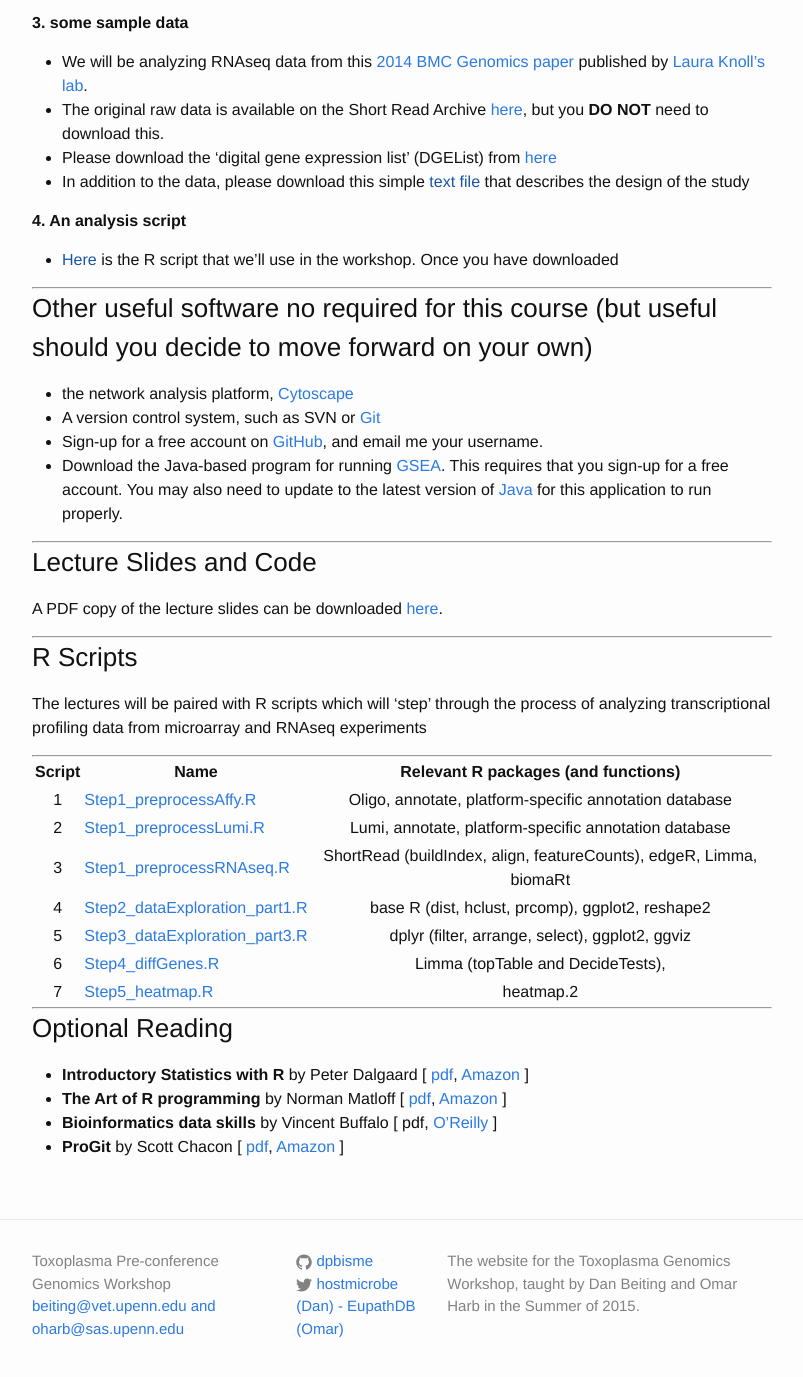
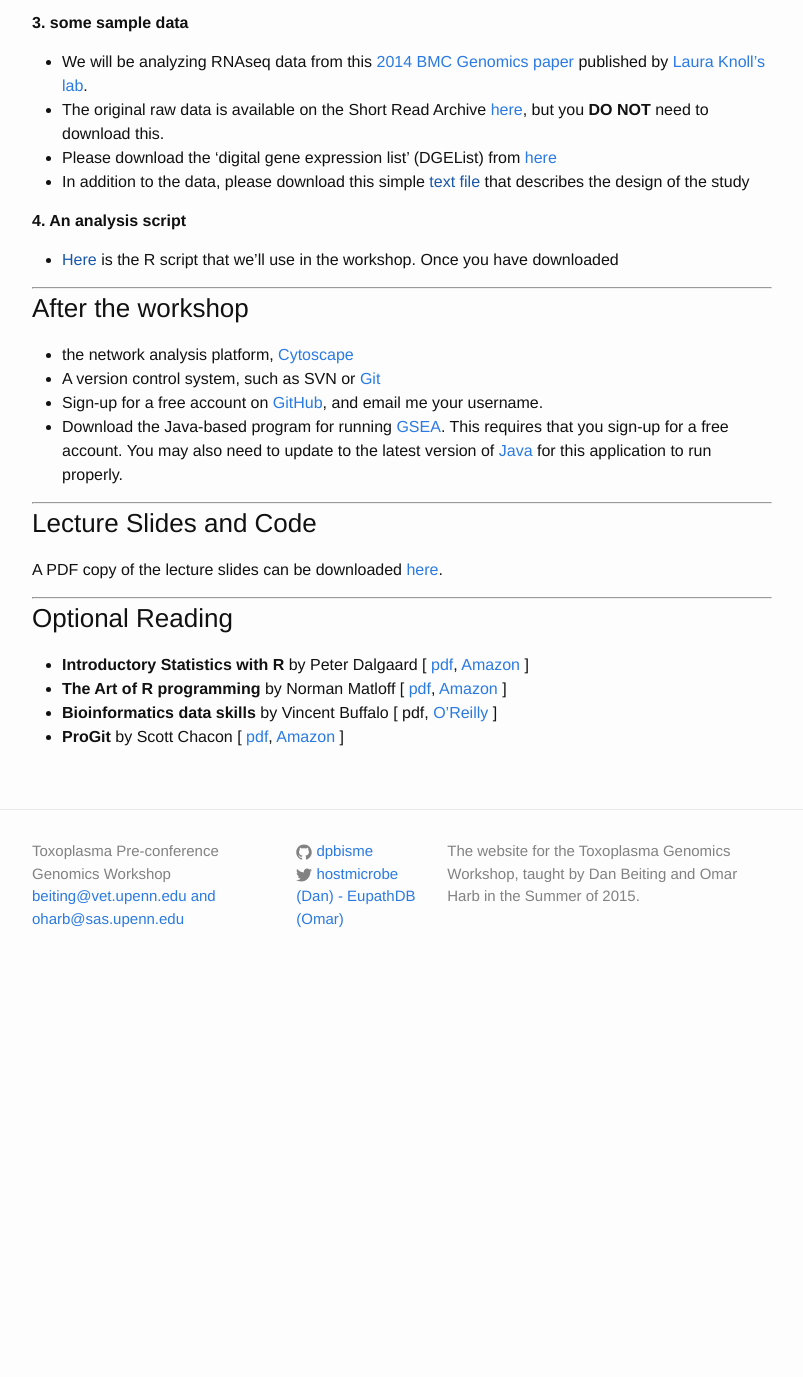
Before and after one commit to ToxoGenomicsWorkshop/ToxoGenomicsWorkshop.github.io, a Jekyll site: the page built from index.md, in a window 1280 px wide and 1400 px high, scrolled down 1160 px. Shown: the top 1377 px of the window, without its empty margins (238-1041 px from the left). Built offline with Jekyll 4.4.1, drawn with Linux system fonts in a browser that asks for light colours; after the commit the page ends 2150 px from its top, so only the background shows below that.

Commit message:
updated site

```diff
--- a/index.md
+++ b/index.md
@@ -25,7 +25,6 @@ Time	|	Description	|
 12:30-2:00pm	|	Lunch with discussion of alternative career paths
 2:00-5:00pm	|	Understanding RNAseq data in the context of the genome browser
 5:00-7:00pm	|	Cocktails, lite bites, etc
-
 
 
 ----
@@ -60,7 +59,7 @@ Everyone is encouraged to bring their own internet-enabled laptop equiped with e
 
 -----
 
-### Other useful software no required for this course (but useful should you decide to move forward on your own)
+### After the workshop
 
 * the network analysis platform, [Cytoscape](http://www.cytoscape.org/)
 * A version control system, such as SVN or [Git](http://git-scm.com/downloads)
@@ -75,26 +74,6 @@ Everyone is encouraged to bring their own internet-enabled laptop equiped with e
 
 A PDF copy of the lecture slides can be downloaded [here](materials/ToxoRNAseqWorkshop.pdf).
 
-
-----
-
-### R Scripts
-
-The lectures will be paired with R scripts which will 'step' through the process of analyzing transcriptional profiling data from microarray and RNAseq experiments
-
-----
-
-Script	|	Name	|	Relevant R packages (and functions)	|
-:------:|---------|:-----------:|
-1	|	[Step1_preprocessAffy.R](R_scripts/Step1_preprocessAffy.R) 	|	Oligo, annotate, platform-specific annotation database
-2	|	[Step1_preprocessLumi.R](R_scripts/Step1_preprocessLumi.R)	|	Lumi, annotate, platform-specific annotation database
-3	|	[Step1_preprocessRNAseq.R](R_scripts/Step1_preprocessRNAseq.R) 	|	ShortRead (buildIndex, align, featureCounts), edgeR, Limma, biomaRt
-4	|	[Step2_dataExploration_part1.R](R_scripts/Step2_dataExploration_part1.R) 	|	base R (dist, hclust, prcomp), ggplot2, reshape2
-5	|	[Step3_dataExploration_part3.R](Step3_dataExploration_part3.R)  	|	dplyr (filter, arrange, select), ggplot2, ggviz
-6	|	[Step4_diffGenes.R](Step4_diffGenes.R)  	|	Limma (topTable and DecideTests),
-7	|	[Step5_heatmap.R](Step5_heatmap.R) 	|	heatmap.2
-
-
 ----
 
 
```
